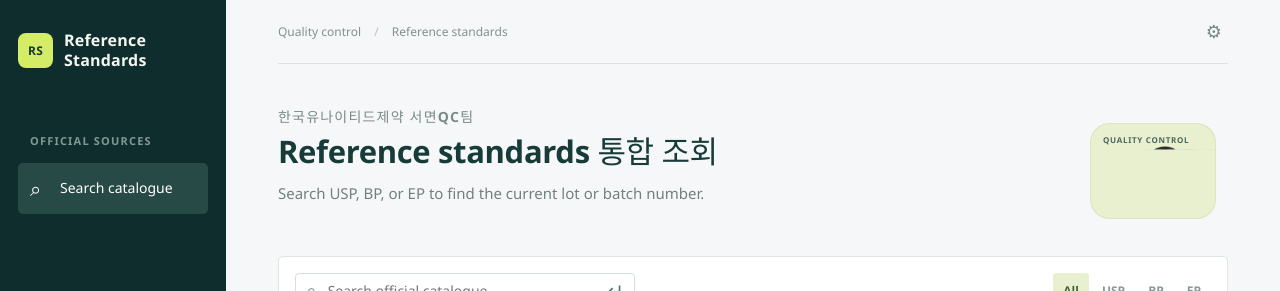
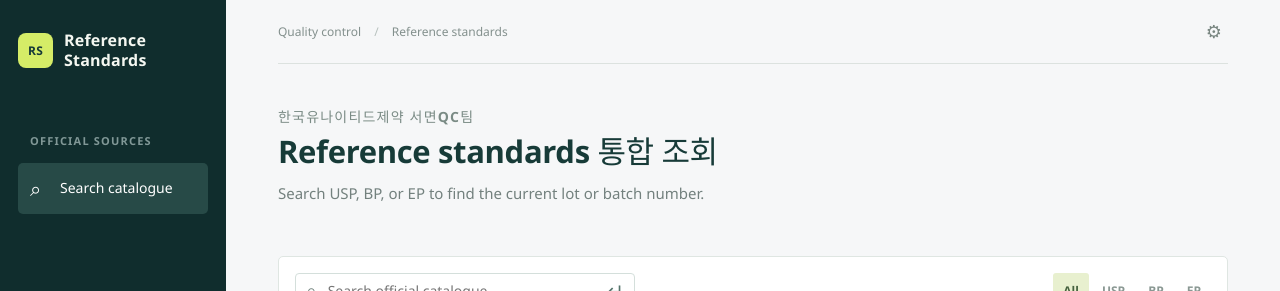
Before and after one commit to kup012793/RS-search, a React (Vite) app: page / in a window 1280 px wide. Shown: the top 291 px of the page. Built offline with nearby package versions, Linux system fonts and the light colour scheme; no server answers.

Commit message:
Remove scientist character from interface

```diff
--- a/src/App.jsx
+++ b/src/App.jsx
@@ -1,7 +1,6 @@
 import { useEffect, useMemo, useState } from "react";
 import "./App.css";
 import "./Readable.css";
-import qcScientist from "./assets/qc-scientist.png";
 
 const USP_API = "/api/usp";
 const EP_API = "/api/ep";
@@ -409,10 +408,6 @@ function App() {
               Search USP, BP, or EP to find the current lot or batch number.
             </p>
           </div>
-          <div className="scientist-badge">
-            <span>QUALITY CONTROL</span>
-            <img src={qcScientist} alt="귀여운 QC 과학자 마스코트" />
-          </div>
         </section>
         <section className="content-grid">
           <div className="list-panel">
```
